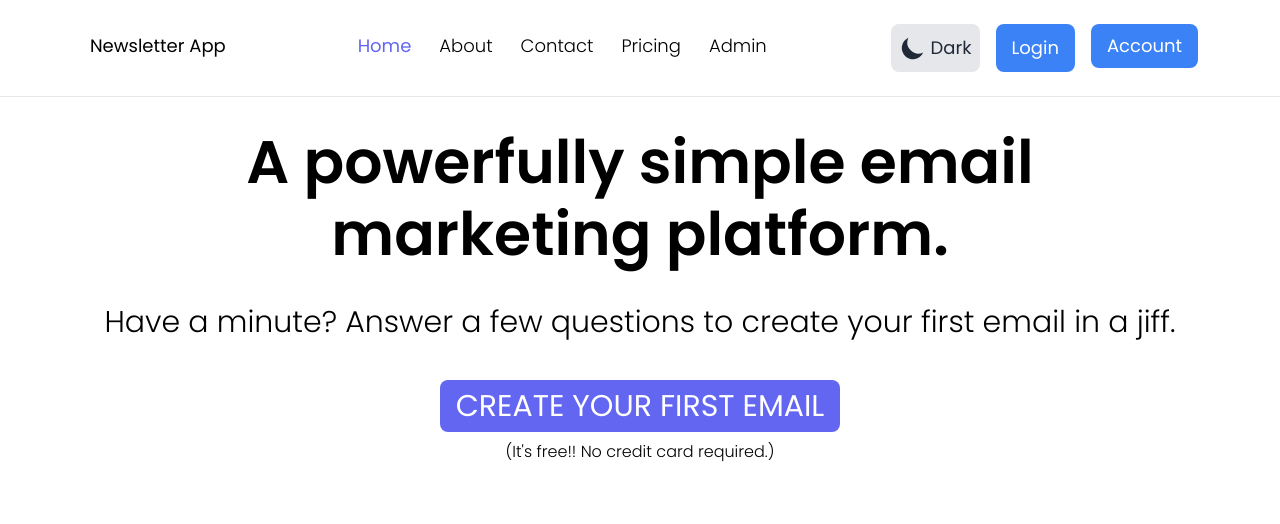
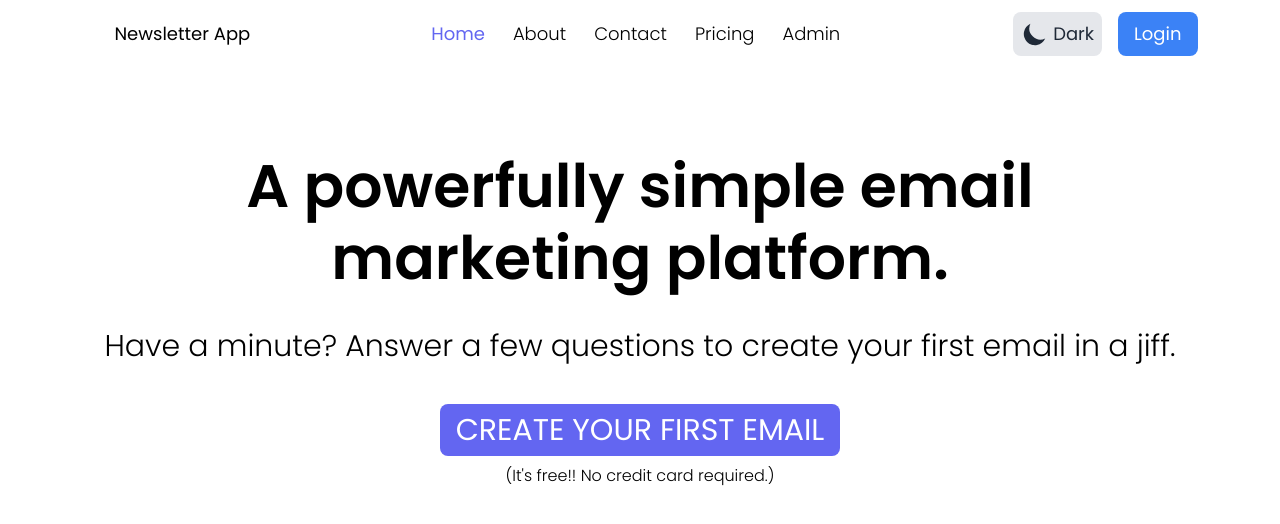
Before and after one commit to theadityachoudhury/fictional-guide, a Next.js app: page / in a window 1280 px wide. Shown: the top 524 px of the page. Built offline with nearby package versions, Linux system fonts and the light colour scheme.

Commit message:
Navbar fix

```diff
--- a/src/app/layout.tsx
+++ b/src/app/layout.tsx
@@ -20,7 +20,7 @@ export default function RootLayout({
       <body className={`${poppins.className} bg-white text-black dark:text-white dark:bg-black`}>
         <ThemeProvider attribute="class">
           <Header />
-          <div className="pt-36 sm:pt-32">
+          <div className="pt-10 sm:pt-32">
             {children}
           </div>
 
--- a/src/app/not-found.tsx
+++ b/src/app/not-found.tsx
@@ -1,8 +1,10 @@
 export default function Error404() {
     return (
-        <main className="text-center text-xl">
-        <h1>404</h1>
-        <p>404 page</p>
+        <main className="grid h-screen place-items-center">
+            <div className="text-center text-5xl font-normal dark:font-thin">
+                <p className="">404</p>
+                <p>The resource you are trying to find is not available!!</p>
+            </div>
         </main>
     );
 }
--- a/src/ui/sections/Header.tsx
+++ b/src/ui/sections/Header.tsx
@@ -31,10 +31,10 @@ export default function Header() {
         setShowMobileMenu(!showMobileMenu);
     }
     return (
-        <div className="fixed top-0 w-full backdrop-blur-md">
+        <div className="">
             <div className="p-3">
                 {/* Only for medium and large devices */}
-                <header className=" hidden sm:flex text-lg justify-around rounded-lg p-3">
+                <header className="fixed top-0 w-full backdrop-blur-md hidden sm:flex text-lg justify-around rounded-lg p-3">
 
 
                     <div className="hidden lg:flex space-x-28">
@@ -61,7 +61,7 @@ export default function Header() {
                         })}
 
                         {NavLinks.map((link, index) => {
-                            if (link.title === "Account" && link.logged) {
+                            if (link.title === "Account" && !link.logged) {
                                 return (
                                     <div key={index} className="relative pb-1" onMouseEnter={toggleSubMenu}
                                         onMouseLeave={toggleSubMenu}>
@@ -74,7 +74,7 @@ export default function Header() {
                                             {link.title}
                                         </Button>
                                         {showSubMenu && (
-                                            <div className="absolute top-full left-0 w-40 border border-gray-100 dark:border-gray-800 rounded-lg shadow-lg backdrop-blur-sm">
+                                            <div className="absolute top-full left-0 w-40 border border-gray-100 dark:border-gray-800 rounded-lg shadow-lg dark:bg-black bg-white">
                                                 {link?.sub?.map((subLink, subIndex) => {
                                                     if (subLink.title === "Logout") {
                                                         return <Link
@@ -98,7 +98,9 @@ export default function Header() {
                             }
                         })}
                     </div>
+
                 </header>
+
 
                 {/* Only for small devices */}
                 <header className="flex sm:hidden" role="dialog" aria-modal="true">
@@ -132,7 +134,7 @@ export default function Header() {
                 </header>
 
             </div>
-            <hr />
+            <hr className="block sm:hidden"/>
         </div>
     );
 }
```
